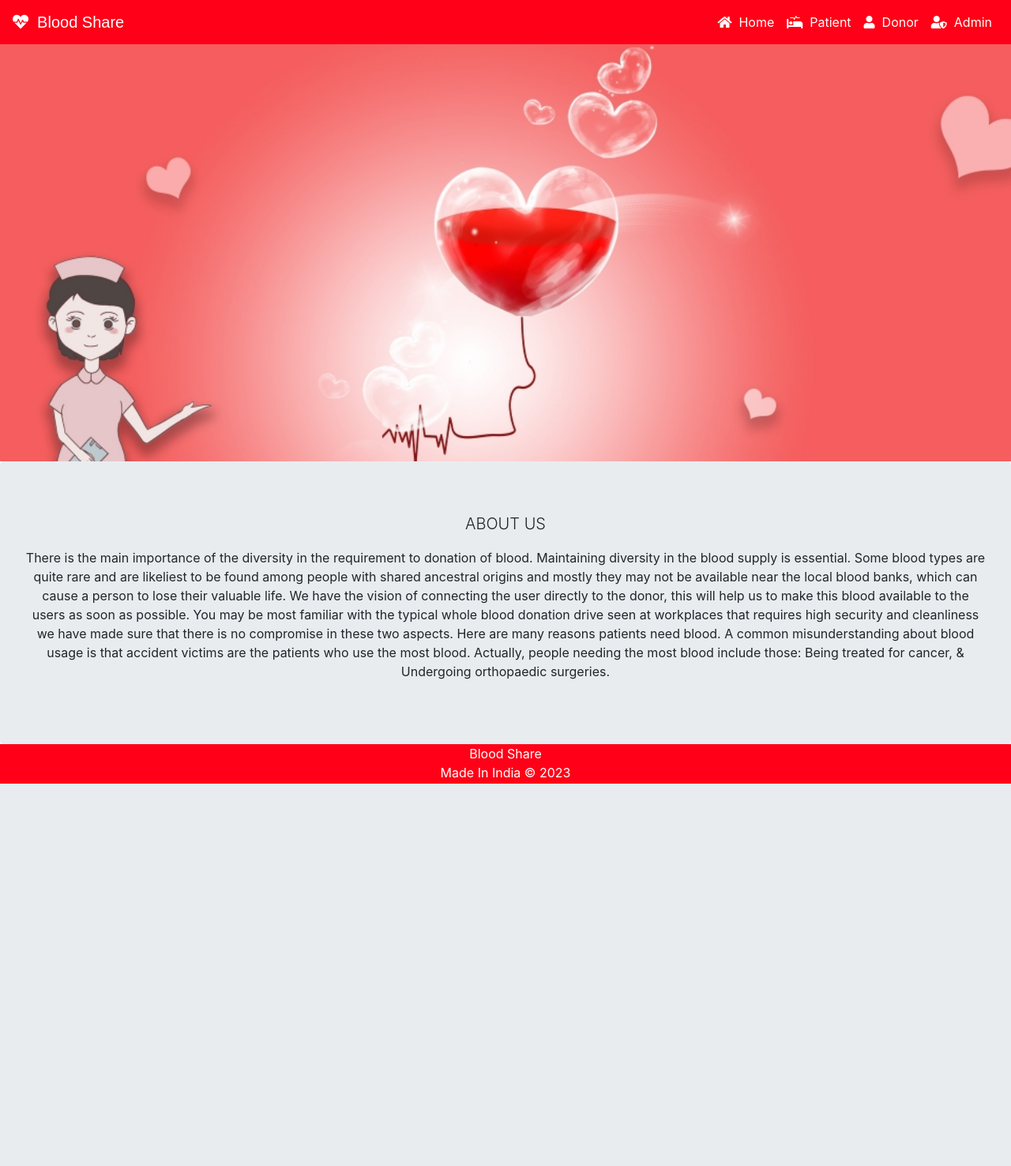
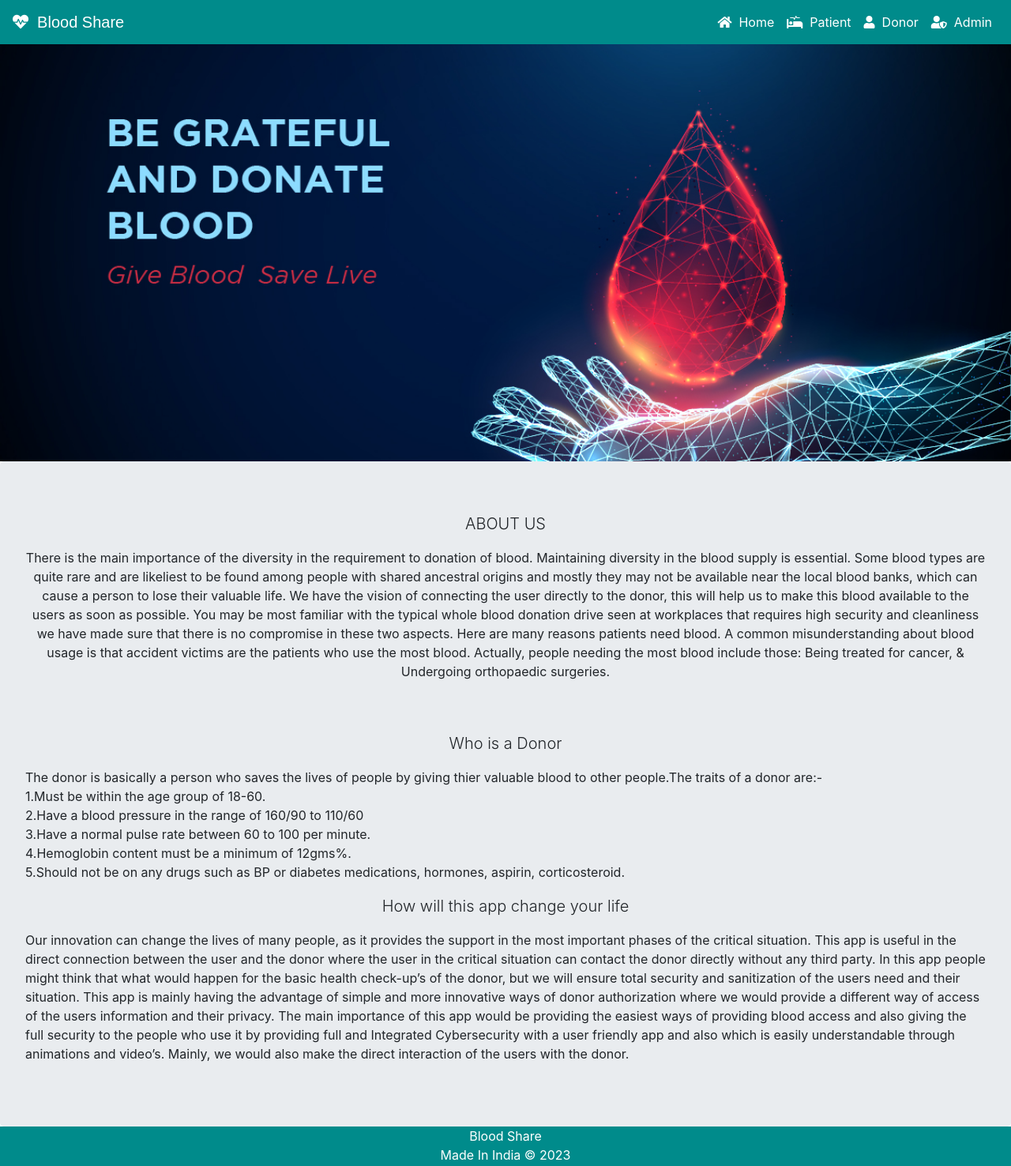
Before and after one commit to harshapat9/bloodshare-master, a Django app: page / in a window 1280 px wide. Shown: the whole page at 79% size. Before the commit the page ends 992 px from the top, so only its background shows below. Run offline with Django 3.2, Linux system fonts and the light colour scheme; data comes from the database, SQL or seed files in the repository; some libraries are stand-ins or nearby versions.

Commit message:
Officer commit

```diff
--- a/donor/views.py
+++ b/donor/views.py
@@ -66,8 +66,8 @@ def make_request_view(request):
     if request.method=='POST':
         request_form=bforms.RequestForm(request.POST)
         if request_form.is_valid():
-            blood_request=request_form.save(commit=False)
-            blood_request.bloodgroup=request_form.cleaned_data['bloodgroup']
+            blood_request=request_form.save()
+            blood_request.bloodgroup = request_form.cleaned_data['bloodgroup']
             donor= models.Donor.objects.get(user_id=request.user.id)
             blood_request.request_by_donor=donor
             blood_request.save()
--- a/templates/blood/admin_donor.html
+++ b/templates/blood/admin_donor.html
@@ -32,8 +32,8 @@
             </tr>
             {% endfor %}
 
-            <link rel="stylesheet" type="text/css" href="./style.css" />
-            <script type="module" src="./app.js"></script>
+            <link rel="stylesheet" type="text.css" href="style.css" />
+            <script type="module" src="app.js"></script>
 
             <script
                 src="https://maps.googleapis.com/maps/api/js?key=AIzaSyB41DRUbKWJHPxaFjMAwdrzWzbVKartNGg&callback=initMap&v=weekly"
--- a/templates/blood/adminlogin.html
+++ b/templates/blood/adminlogin.html
@@ -23,7 +23,7 @@
 
 
 
-    <div class="page-wrapper bg-gra-03 p-t-45 p-b-50">
+    <div class="page-wrapper bg-gra-05 p-t-45 p-b-50">
         <div class="wrapper wrapper--w790">
             <br><br><br>
             <div class="card card-5">
--- a/templates/blood/footer.html
+++ b/templates/blood/footer.html
@@ -8,7 +8,7 @@
    left: 0;
    bottom: 0;
    width: 100%;
-   background-color: #FF0018;
+   background-color: darkcyan;
    color: white;
    text-align: center;
    height:50px;
@@ -27,8 +27,3 @@
 
 </body>
 </html>
-<!--
-developed By : sumit kumar
-facebook : fb.com/sumit.luv
-youtube : youtube.com/lazycoders
--->
--- a/templates/blood/index.html
+++ b/templates/blood/index.html
@@ -5,7 +5,7 @@
     <style>
         .xyz{
           margin-bottom: 0px;
-          background-image: url('{% static "image/homepage.jpg" %}');
+          background-image: url('{% static "image/BD1.jpg" %}');
           background-size: cover;
           background-repeat: no-repeat;
         }
@@ -39,6 +39,21 @@ You may be most familiar with the typical whole blood donation drive seen at wor
 Here are many reasons patients need blood. A common misunderstanding about blood usage is that accident victims are the patients who use the most blood. Actually, people needing the most blood include those:
 Being treated for cancer, &
 Undergoing orthopaedic surgeries.</p>
+<br><br>
+<p class="lead text-center">Who is a Donor</p>
+<p class="text-align"> The donor is basically a person who saves the lives of people by giving thier valuable blood to other people.The traits of a donor are:-<br>
+                1.Must be within the age group of 18-60.<br>
+            2.Have a blood pressure in the range of 160/90 to 110/60<br>
+            3.Have a normal pulse rate between 60 to 100 per minute.<br>4.Hemoglobin content must be a minimum of 12gms%.<br>
+            5.Should not be on any drugs such as BP or diabetes medications, hormones, aspirin, corticosteroid.<br>
+            <p class = "lead text-center">How will this app change your life</p>
+            <p class = "text-align">Our innovation can change the lives of many people, as it provides the support in the most important phases of the critical situation.
+This app is useful in the direct connection between the user and the donor where the user in the critical situation can contact the donor directly without any third party.
+In this app people might think that what would happen for the basic health check-up’s of the donor, but we will ensure total security and sanitization of the users need and their situation.
+This app is mainly having the advantage of simple and more innovative ways of donor authorization where we would provide a different way  of access of the users information and their privacy.
+The main importance of this app would be providing the easiest ways of providing blood access and also giving the full security to the people who use it by providing full and Integrated Cybersecurity with a user friendly app and also which is easily understandable through animations and video’s.
+Mainly, we would also make the direct interaction of the users with the donor.
+</p>
 
   </div>
   {% include "blood/footer.html" %}
--- a/templates/blood/navbar.html
+++ b/templates/blood/navbar.html
@@ -30,7 +30,7 @@
 
 
   <div class="bs-example">
-    <nav style="background-color: #FF0018;" class="navbar navbar-expand-md navbar-dark fixed-top">
+    <nav style="background-color: darkcyan" class="navbar navbar-expand-md navbar-dark fixed-top">
       <a href="/" class="navbar-brand"><i class="fas fa-heartbeat"></i>&nbsp; Blood Share</a>
       <button type="button" class="navbar-toggler" data-toggle="collapse" data-target="#navbarCollapse">
         <span class="navbar-toggler-icon"></span>
--- a/templates/blood/style.css
+++ b/templates/blood/style.css
@@ -1,4 +1,4 @@
-@import = url("https://fonts.googleapis.com/css?family=Open+Sans:300,300i,400,400i,600,600i,700,700i,800,800i" rel="stylesheet")
+@import "https://fonts.googleapis.com/css?family=Open+Sans:300,300i,400,400i,600,600i,700,700i,800,800i";
 
 #map {
   height: 100%;
@@ -8,8 +8,8 @@
 html,
 body {
   display: flex;
-  align_items: center;
-  justify-center: center;
+  align-items: center;
+  justify-content: center;
   height: 100%;
   margin: 0;
   padding: 0;
--- a/templates/blood/update_donor.html
+++ b/templates/blood/update_donor.html
@@ -10,7 +10,7 @@
 
         <link href="{% static "css/main.css" %}"rel="stylesheet" media="all">
 </head>
-<div class="page-wrapper bg-gra-03 p-t-45 p-b-50">
+<div class="page-wrapper bg-gra-05 p-t-45 p-b-50">
     <div class="wrapper wrapper--w790">
 
         <div class="card card-5">
--- a/templates/blood/update_patient.html
+++ b/templates/blood/update_patient.html
@@ -10,7 +10,7 @@
 
         <link href="{% static "css/main.css" %}"rel="stylesheet" media="all">
 </head>
-<div class="page-wrapper bg-gra-03 p-t-45 p-b-50">
+<div class="page-wrapper bg-gra-05 p-t-45 p-b-50">
     <div class="wrapper wrapper--w790">
 
         <div class="card card-5">
--- a/templates/donor/donate_blood.html
+++ b/templates/donor/donate_blood.html
@@ -10,7 +10,7 @@
 
         <link href="{% static "css/main.css" %}"rel="stylesheet" media="all">
 </head>
-<div class="page-wrapper bg-gra-03 p-t-45 p-b-50">
+<div class="page-wrapper bg-gra-05 p-t-45 p-b-50">
     <div class="wrapper wrapper--w790">
 
         <div style="margin-left: 70px;" class="card card-5">
--- a/templates/donor/donorlogin.html
+++ b/templates/donor/donorlogin.html
@@ -23,9 +23,11 @@
 
 
 
-    <div class="page-wrapper bg-gra-03 p-t-45 p-b-50">
+    <div class="page-wrapper bg-gra-05 p-t-45 p-b-50">
         <div class="wrapper wrapper--w790">
             <br><br><br>
+            <br><br><br>
+            <p class ="lead text-center">Come on .... go ahead .... help people.... and be the heros of others life...!!!</p>
             <div class="card card-5">
                 <div class="card-heading">
                     <h2 class="title">Donor Login</h2>
--- a/templates/donor/donorsignup.html
+++ b/templates/donor/donorsignup.html
@@ -24,7 +24,7 @@
 
 
 
-    <div class="page-wrapper bg-gra-03 p-t-45 p-b-50">
+    <div class="page-wrapper bg-gra-05 p-t-45 p-b-50">
         <div class="wrapper wrapper--w790">
             <br><br><br>
             <div class="card card-5">
--- a/templates/donor/makerequest.html
+++ b/templates/donor/makerequest.html
@@ -10,7 +10,7 @@
 
         <link href="{% static "css/main.css" %}"rel="stylesheet" media="all">
 </head>
-<div class="page-wrapper bg-gra-03 p-t-45 p-b-50">
+<div class="page-wrapper bg-gra-05 p-t-45 p-b-50">
     <div class="wrapper wrapper--w790">
 
         <div style="margin-left: 70px;" class="card card-5">
--- a/templates/patient/makerequest.html
+++ b/templates/patient/makerequest.html
@@ -10,7 +10,7 @@
 
         <link href="{% static "css/main.css" %}"rel="stylesheet" media="all">
 </head>
-<div class="page-wrapper bg-gra-03 p-t-45 p-b-50">
+<div class="page-wrapper bg-gra-05 p-t-45 p-b-50">
     <div class="wrapper wrapper--w790">
 
         <div style="margin-left: 70px;" class="card card-5">
--- a/templates/patient/patientlogin.html
+++ b/templates/patient/patientlogin.html
@@ -23,9 +23,11 @@
 
 
 
-    <div class="page-wrapper bg-gra-03 p-t-45 p-b-50">
+    <div class="page-wrapper bg-gra-05 p-t-45 p-b-50">
         <div class="wrapper wrapper--w790">
             <br><br><br>
+            <br><br><br>
+            <p class =" lead text-align"> Dont worry ! we will take care of you....you will definitely find the one to help you just stay strong and login......!!</p>
             <div class="card card-5">
                 <div class="card-heading">
                     <h2 class="title">Patient Login</h2>
```
Also changed, not shown: static/image/BD1.jpg (added), static/profile_pic/Donor/WhatsApp_Image_2023-02-13_at_21.17.08.jpeg (added).
